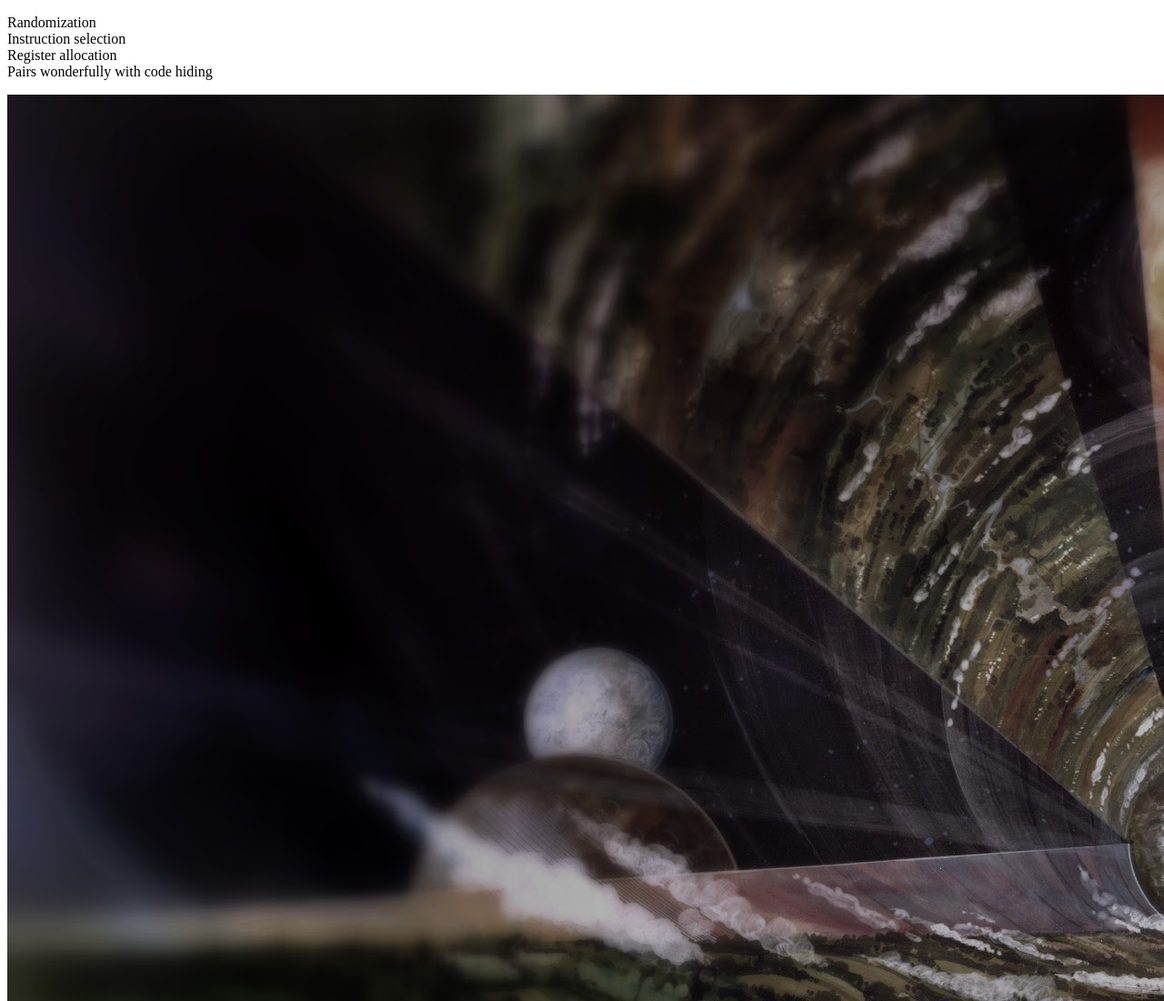
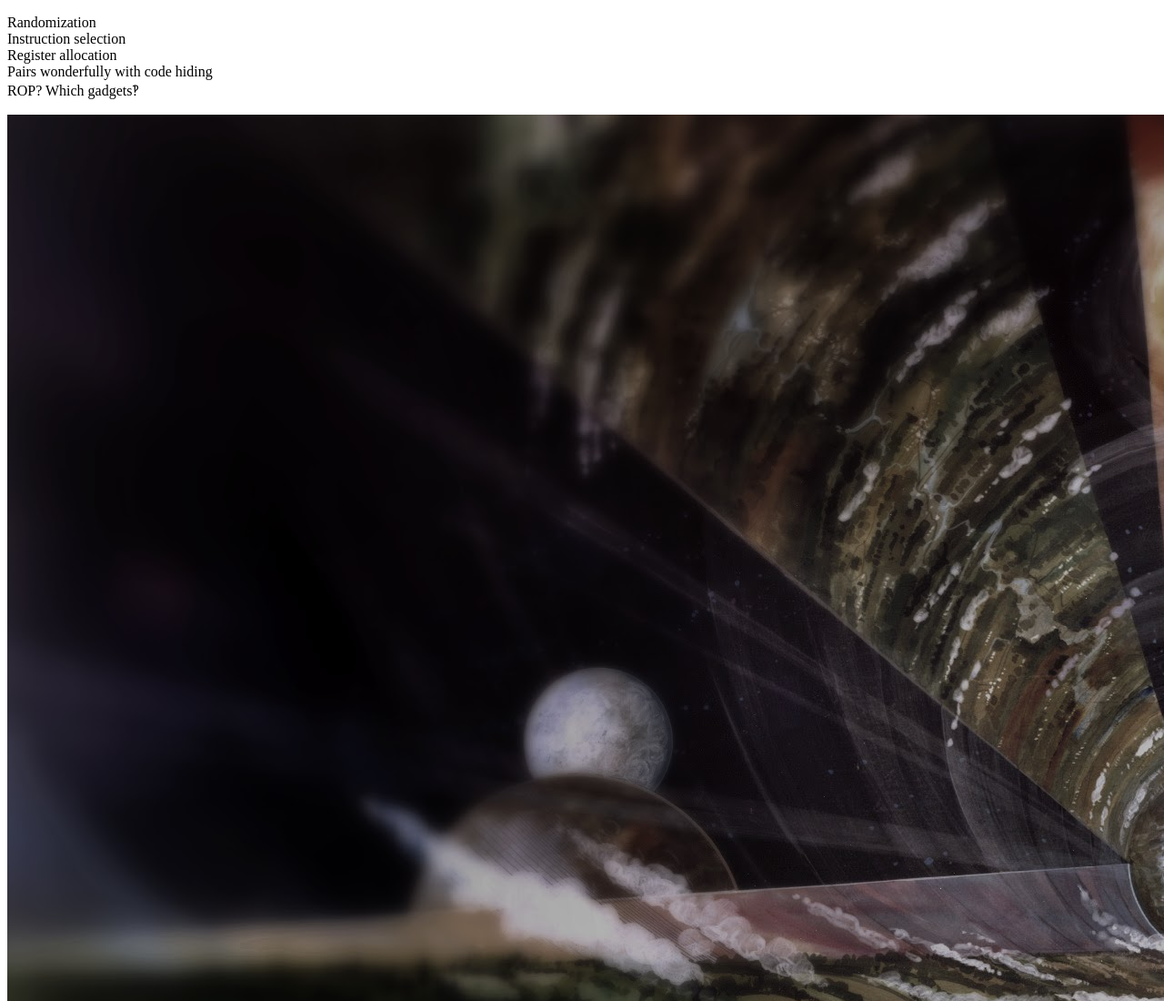
Before and after one commit to jfbastien/ponies, a browser extension: page random.html in a window 1280 px wide. Shown: the top 1100 px of the page at 91% size. Drawn offline with Linux system fonts and the light colour scheme.

Commit message:
Add matrix segue.

```diff
--- a/random.html
+++ b/random.html
@@ -10,6 +10,7 @@
       <span class="preso-small">Instruction selection</span><br />
       <span class="preso-small">Register allocation</span><br />
       <span class="preso-big">Pairs wonderfully with code hiding</span><br />
+      <span class="preso-small">ROP? Which gadgets‽</span><br />
     </p>
   <img class="bottom-right" src="images/gate.jpg" />
 </body>
```
